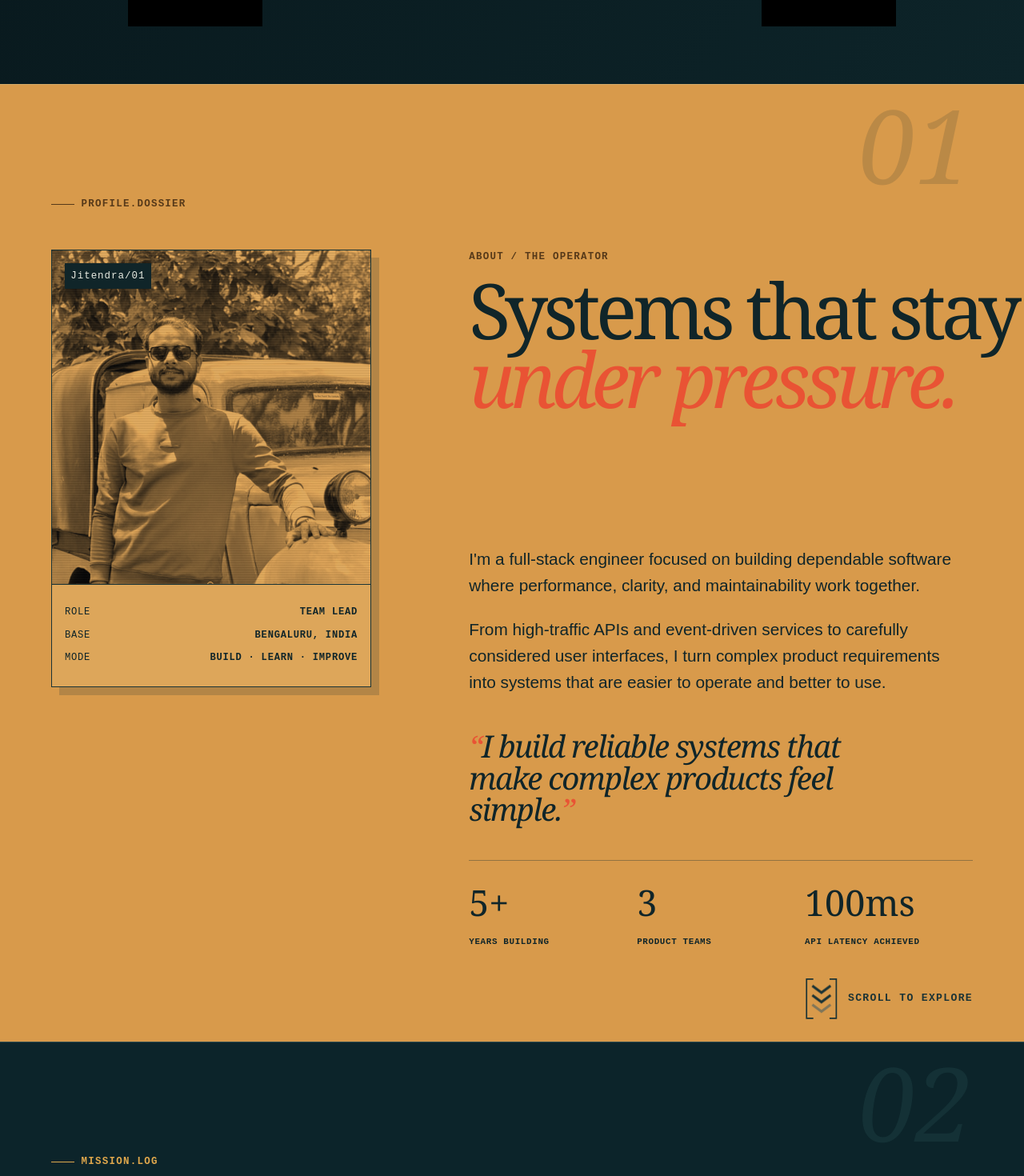
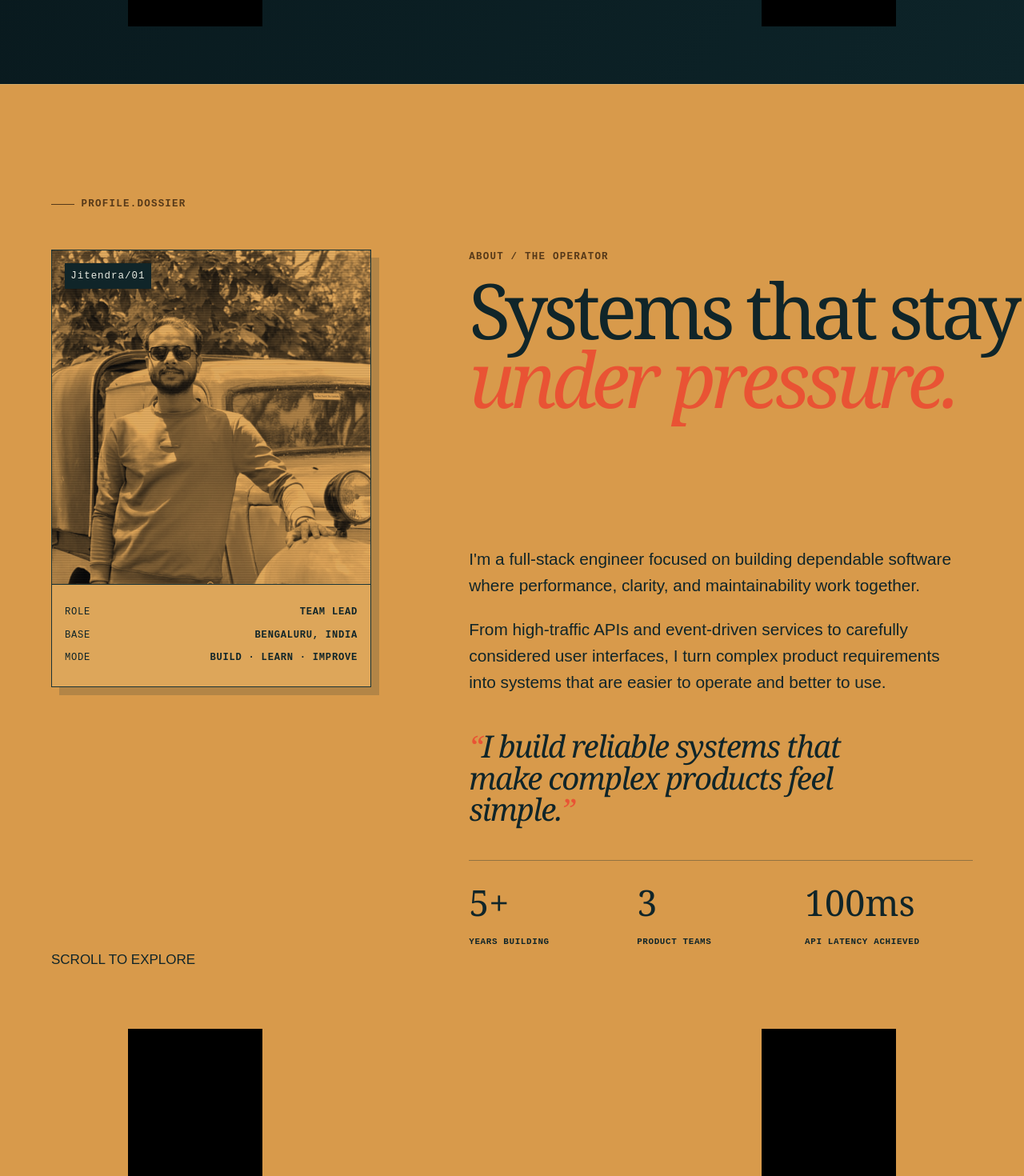
Before and after one commit to jkjitendra/jitendra-portfolio, a Next.js app: page /home in a window 1280 px wide. Shown: the part 3380-4850 px from the top of the page at 80% size. Built offline with nearby package versions, Linux system fonts and the light colour scheme.

Commit message:
refactor: integrate SectionDivider component into About section
- Replace legacy ScrollCue component with unified SectionDivider component set to right alignment
- Maintain seamless section transition layout consistency within profile dossier

```diff
--- a/components/portfolio/AboutSection.tsx
+++ b/components/portfolio/AboutSection.tsx
@@ -3,12 +3,11 @@
 import Image from "next/image";
 import { motion } from "framer-motion";
 import ScrambleText from "./ScrambleText";
-import ScrollCue from "./ScrollCue";
+import SectionDivider from "./SectionDivider";
 
 export default function AboutSection() {
   return (
     <section id="about" className="section-shell portfolio-section about-section" aria-labelledby="about-title">
-      <div className="section-number" aria-hidden="true">01</div>
       <div className="section-label"><span /> PROFILE.DOSSIER</div>
       <div className="about-layout">
         <motion.div
@@ -47,7 +46,7 @@ export default function AboutSection() {
           </div>
         </div>
       </div>
-      <ScrollCue side="right" />
+      <SectionDivider side="right" />
     </section>
   );
 }
```
